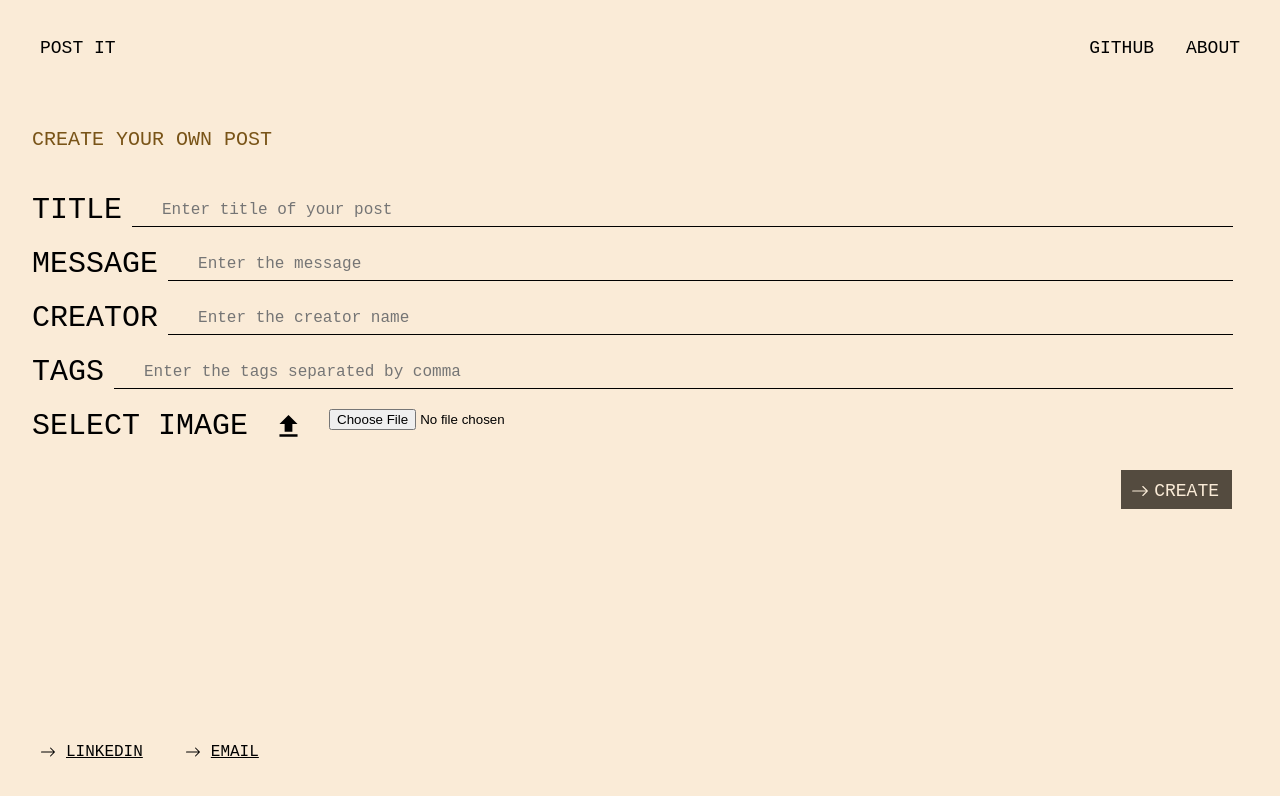
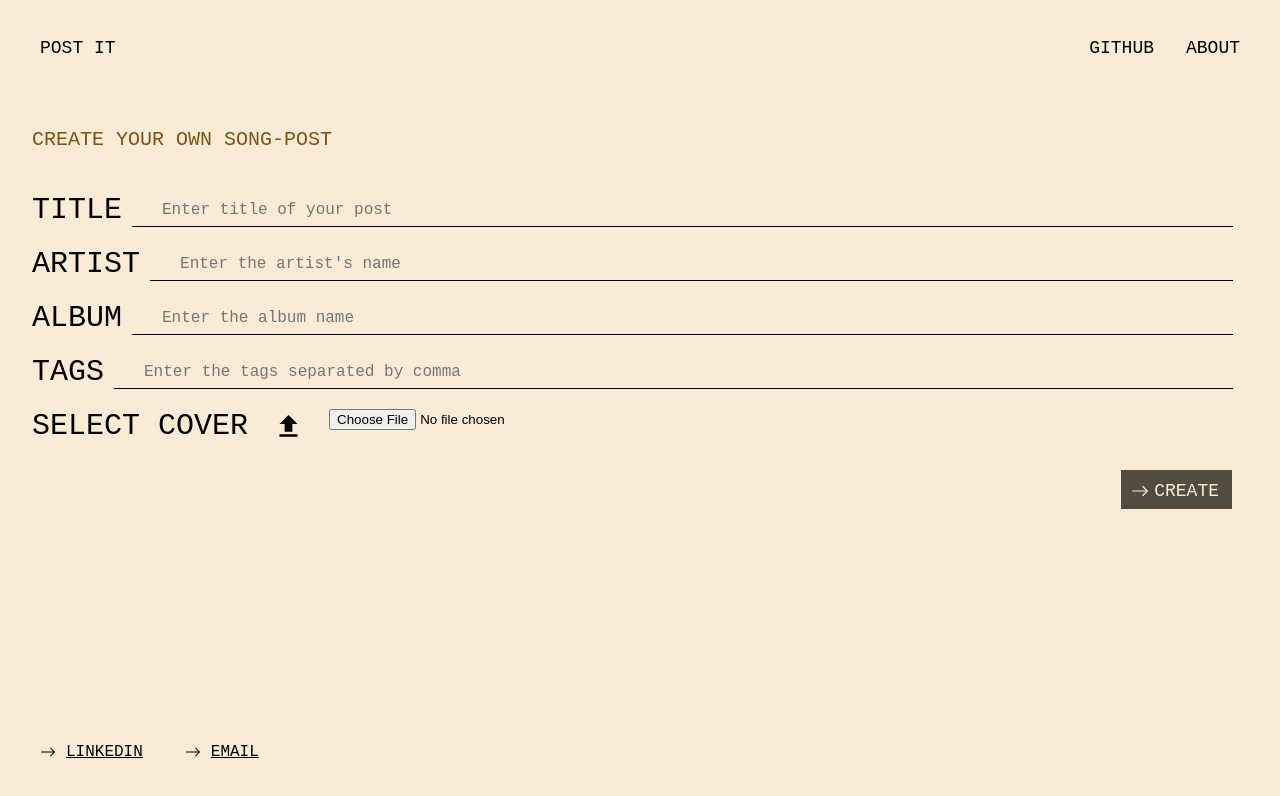
Before and after one commit to kartik-dhawan/post-it, a React (Create React App) app in the folder client/: page /form in a window 1280 px wide. Shown: the top 796 px of the page. Built offline with nearby package versions, Linux system fonts and the light colour scheme; no server answers; a web font is replaced by a local one.

Commit message:
fb1.3: changed the database/song-post structure

```diff
--- a/client/src/Components/Form/FormPage.js
+++ b/client/src/Components/Form/FormPage.js
@@ -12,8 +12,8 @@ const FormPage = () => {
 
   const [post, setPost] = useState({
     title: "",
-    message: "",
-    creator: "",
+    artist: "",
+    album: "",
     tags: "",
     file: "",
   });
@@ -28,7 +28,7 @@ const FormPage = () => {
   return (
     <div className="formPage">
       <Header />
-      <div className="formHead">Create your own post</div>
+      <div className="formHead">Create your own song-post</div>
       <form className="postForm" noValidate>
         <label htmlFor="title">
           Title
@@ -43,29 +43,29 @@ const FormPage = () => {
             }}
           />
         </label>
-        <label htmlFor="message">
-          Message
+        <label htmlFor="artist">
+          Artist
           <input
             type="text"
-            id="message"
+            id="artist"
             required
-            placeholder="Enter the message"
-            value={post.message}
+            placeholder="Enter the artist's name"
+            value={post.artist}
             onChange={(e) => {
-              setPost({ ...post, message: e.target.value });
+              setPost({ ...post, artist: e.target.value });
             }}
           />
         </label>
-        <label htmlFor="creator">
-          Creator
+        <label htmlFor="album">
+          Album
           <input
             type="text"
-            id="creator"
+            id="album"
             required
-            placeholder="Enter the creator name"
-            value={post.creator}
+            placeholder="Enter the album name"
+            value={post.album}
             onChange={(e) => {
-              setPost({ ...post, creator: e.target.value });
+              setPost({ ...post, album: e.target.value });
             }}
           />
         </label>
@@ -73,7 +73,7 @@ const FormPage = () => {
           Tags
           <input
             type="text"
-            id="tagsSelect Image"
+            id="tags"
             required
             placeholder="Enter the tags separated by comma"
             value={post.tags}
@@ -83,7 +83,7 @@ const FormPage = () => {
           />
         </label>
         <label htmlFor="image">
-          Select Image
+          Select Cover
           <FileUploadIcon
             onClick={() => {
               document.getElementById("image").click();
```
Also changed, not shown: 2 other files (tests, documents, lock files or other folders).
